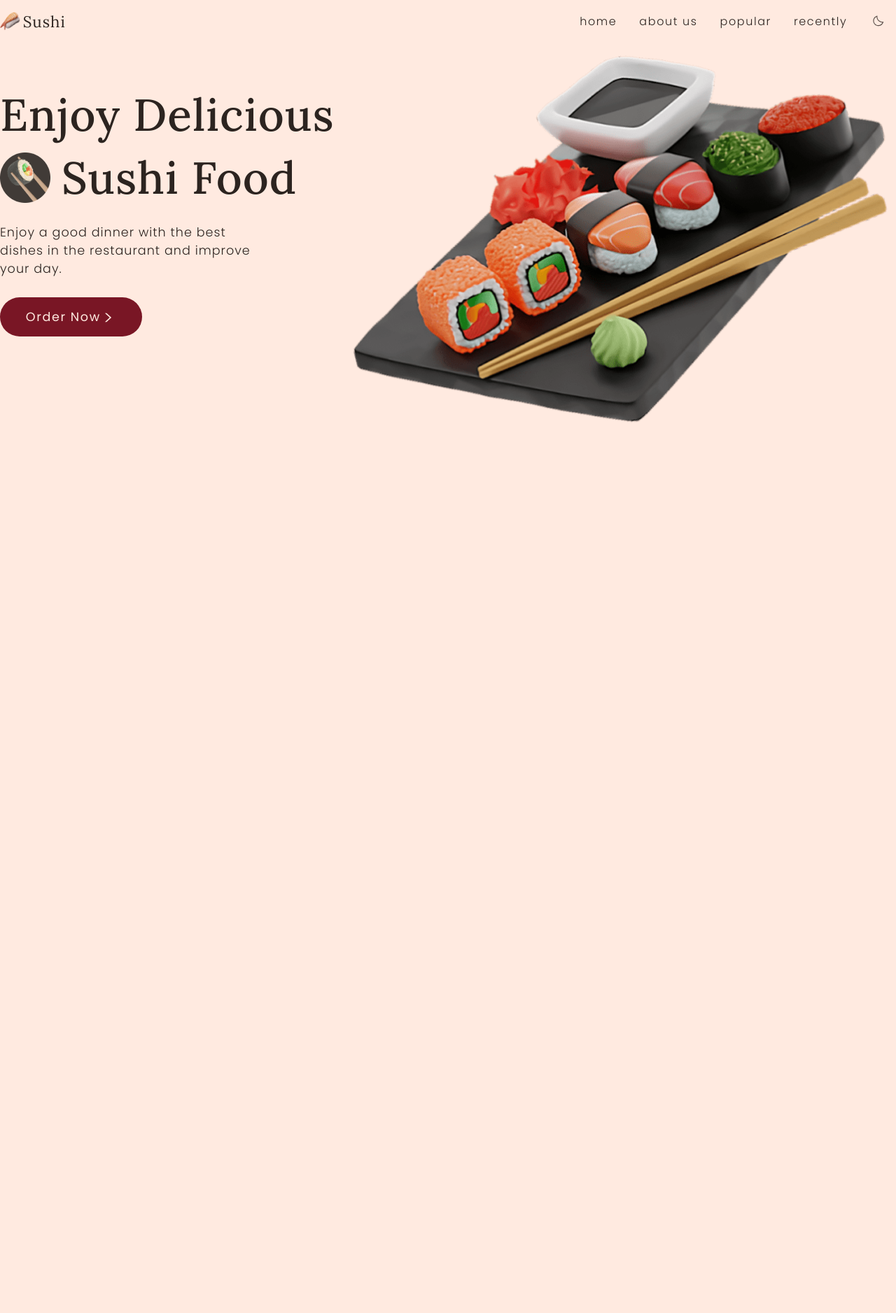
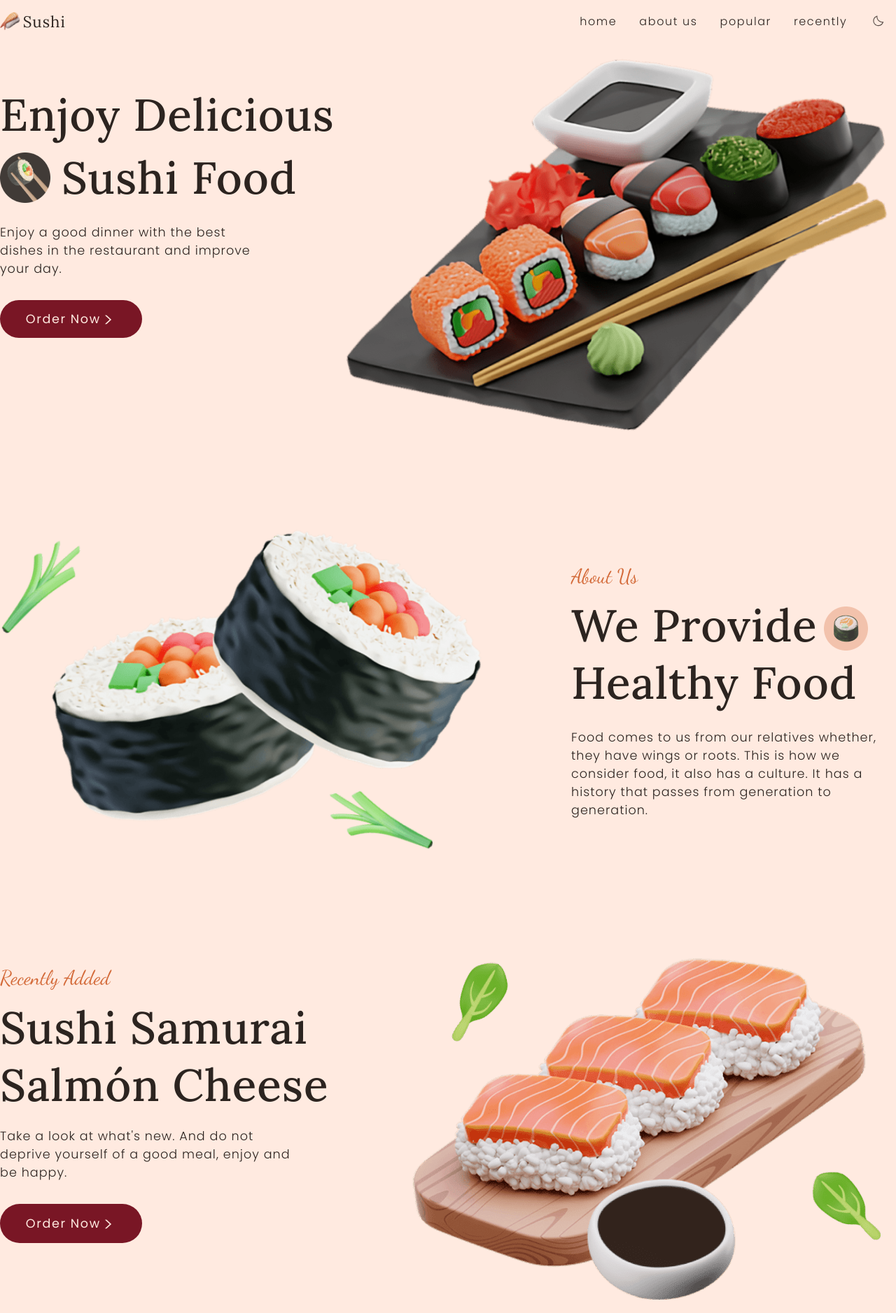
Before and after one commit to psilva999/sushi, a React (Vite) app: page / in a window 1280 px wide. Shown: the whole page at 70% size. Before the commit the page ends 800 px from the top, so only its background shows below. Built offline with nearby package versions, Linux system fonts and the light colour scheme.

Commit message:
provide and added

```diff
--- a/src/App.jsx
+++ b/src/App.jsx
@@ -3,9 +3,9 @@ import React from 'react'
 import Header from './Components/Header'
 import Enjoy from './Components/Enjoy'
 
-// import Provide from './Components/Provide'
+import Provide from './Components/Provide'
 // import Popular from './Components/Popular'
-// import Recently from './Components/Recently'
+import Recently from './Components/Recently'
 
 // import Subscribe from './Components/Subscribe'
 // import Footer from './Components/Footer'
@@ -19,10 +19,10 @@ function App() {
       <main>
         <Enjoy/>
 
-        {/* <Provide/> */}
+        <Provide/>
         {/* <Popular/> */}
 
-        {/* <Recently/> */}
+        <Recently/>
         {/* <Subscribe/> */}
       </main>
 
--- a/src/Components/Provide.jsx
+++ b/src/Components/Provide.jsx
@@ -1,8 +1,29 @@
 import React from 'react'
+
+import Three from '../assets/imgs/3.png'
+import Four from '../assets/imgs/4.png'
 
 const Provide = () => {
   return (
-    <div>Provide</div>
+
+    <section className='provide'>
+      <img src={ Three } alt="provide-image" className='enjoy-sushi'/>
+
+      <article> <span>About Us</span>
+
+        <div>
+          <h1>We Provide</h1>
+          <img src={ Four } alt="detail"/>
+        </div>
+
+        <h1>Healthy Food</h1>
+        <p>
+          Food comes to us from our relatives whether, they have wings or roots. This is how we consider food, it also has a culture. It has a history that passes from generation to generation.
+        </p>
+
+      </article>
+    </section>
+
   )
 }
 
--- a/src/Components/Recently.jsx
+++ b/src/Components/Recently.jsx
@@ -1,8 +1,24 @@
 import React from 'react'
+
+import Eight from '../assets/imgs/8.png'
 
 const Recently = () => {
   return (
-    <div>Recently</div>
+
+    <section className='recently'>
+      <article> <span>Recently Added</span>
+
+        <h1>Sushi Samurai Salmón Cheese</h1>
+        <p>
+          Take a look at what's new. And do not deprive yourself of a good meal, enjoy and be happy.
+        </p>
+
+        <button className='order'>Order Now</button>
+      </article>
+
+      <img src={ Eight } alt="samurai-sushi"/>
+    </section>
+
   )
 }
 
--- a/src/scss/_enjoy.scss
+++ b/src/scss/_enjoy.scss
@@ -1,14 +1,7 @@
 @import 'config';
 
 .enjoy {
-  display:flex;
-  justify-content:space-between;
-  align-items:center;
-
   h1 {
-    font-size:4rem;
-    font-weight:500;
-
     &:first-child {
       width:30rem;
     }
@@ -19,33 +12,19 @@
   }
 
   div {
-    display:flex;
     margin-top:-1.5rem;
-    width:26.5rem;
-    justify-content:space-between;
-    align-items:center;
   }
 
   article {
-    display:grid;
-    place-items:left;
-    gap:1.5rem;
-    margin-top:-4rem;
-  }
-
-  article img {
-    margin-top:.5rem;
+    margin-top:-4.5rem;
   }
 
   p {
-    font-weight:300;
-    font-size:1.1rem;
-    letter-spacing:.0625rem;
     width:22.5rem;
   }
 
   .enjoy-sushi {
-    width:790px;
-    margin-top:1rem;
+    width:800px;
+    margin-top:1.3rem;
   }
 }
--- /dev/null
+++ b/src/scss/_provide-added.scss
@@ -0,0 +1,40 @@
+@import 'config';
+
+.provide {
+  div {
+    h1 {
+      margin-top:0;
+    }
+  }
+
+  h1 {
+    margin-top:-1.5rem;
+  }
+
+  p {
+    width:29rem;
+  }
+
+  img:first-child {
+    margin-left:-2.8rem;
+  }
+}
+
+.recently {
+  span {
+    margin-bottom:-.7rem !important;
+  }
+
+  article {
+    margin-top:-5rem;
+  }
+
+  p {
+    margin-top:-.3rem;
+    width:27rem;
+  }
+
+  button:after {
+    margin-top:.25rem !important;
+  }
+}
--- a/src/scss/app.scss
+++ b/src/scss/app.scss
@@ -34,6 +34,51 @@ body {
     width:80rem;
   }
 
+  .enjoy, .provide, .recently {
+    display:flex;
+    justify-content:space-between;
+    align-items:center;
+
+    span {
+      font-family:$dancing;
+      color:$fine-orange;
+      font-size:1.8rem;
+      margin-bottom:-.7rem;
+    }
+
+    h1 {
+      font-size:4rem;
+      font-weight:500;
+    }
+
+    p {
+      font-weight:300;
+      font-size:1.1rem;
+      letter-spacing:.0625rem;
+    }
+
+    article {
+      display:grid;
+      place-items:left;
+      gap:1.5rem;
+
+      img {
+        margin-top:.5rem;
+      }
+    }
+
+    div {
+      display:flex;
+      justify-content:space-between;
+      align-items:center;
+      width:26.5rem;
+    }
+
+    .enjoy-sushi {
+      width:800px;
+    }
+  }
+
   h1, h2 {
     font-family:$lora;
     letter-spacing:.0625rem;
@@ -63,7 +108,7 @@ body {
     width:12.7rem;
     letter-spacing:.1rem;
     justify-self:left;
-    margin-top:.25rem;
+    margin-top:.5rem;
     border-radius:2rem;
 
     &:after {
@@ -71,7 +116,7 @@ body {
       display:block;
       color:$white;
       font-size:1.7rem;
-      margin-top:.27rem;
+      margin-top:.15rem;
       margin-left:.25rem;
       font-weight:300;
       transition:.5s;
@@ -86,3 +131,5 @@ body {
 
 @import 'header';
 @import 'enjoy';
+
+@import 'provide-added';
```
Also changed, not shown: src/css/app.min.css, 1 other file (tests, documents, lock files or other folders).
